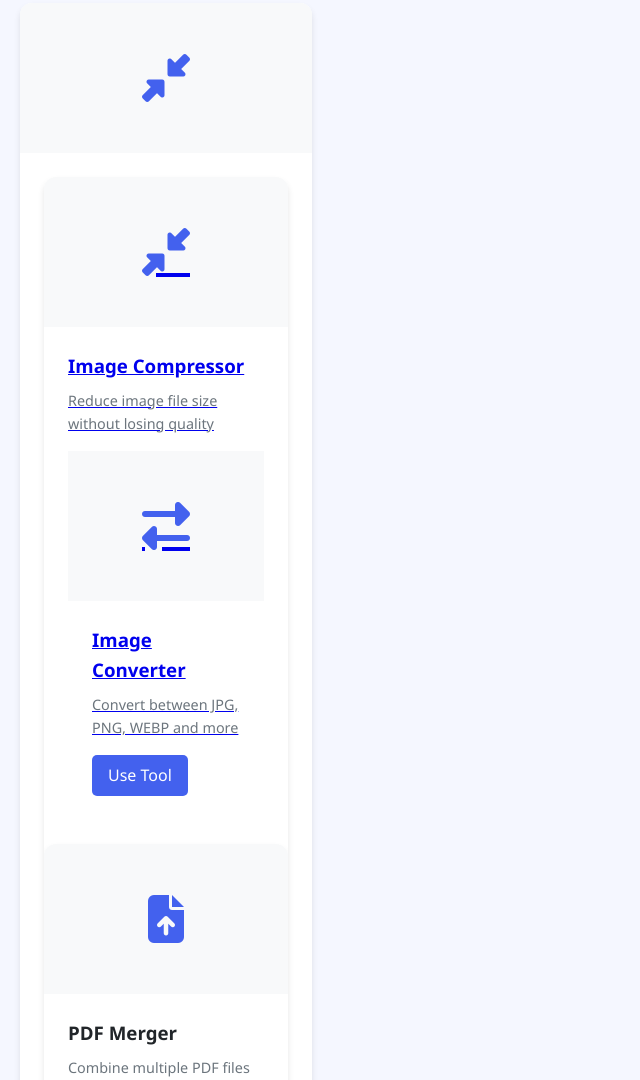
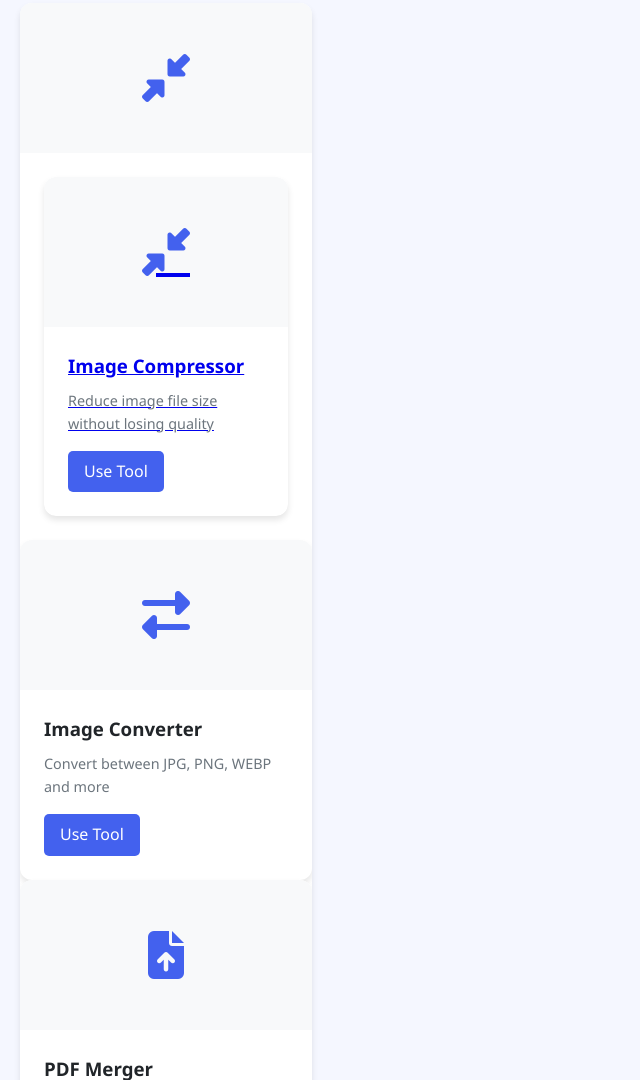
Before and after one commit to RS1998328/imegas, a plain HTML site: page index.html in a window 1280 px wide. Shown: the part 1034-2114 px from the top of the page, without its empty margins (0-640 px from the left). Drawn offline with Linux system fonts and the light colour scheme.

Commit message:
Update index.html

```diff
--- a/index.html
+++ b/index.html
@@ -690,16 +690,19 @@
                     </div>
                     <div class="tool-info">
                       <div class="tool-card">
-    <a href="image-compressor.html" class="tool-link-wrapper">
+    <a href="/img-compress.html" class="tool-link-wrapper">
+        <div class="tool-card">
+  <a href="image-compressor.html" class="card-link">
     <div class="tool-image">
       <i class="fas fa-compress-alt"></i>
     </div>
     <div class="tool-info">
       <h3>Image Compressor</h3>
       <p>Reduce image file size without losing quality</p>
-            <span class="/tool-http://example.com/</span>
+      <span class="tool-link">Use Tool</span>
     </div>
-        </aiv>
+  </a>
+</div>
         </div>
         </div>
 
```
Lines whose indentation alone changed are shown as unchanged.
